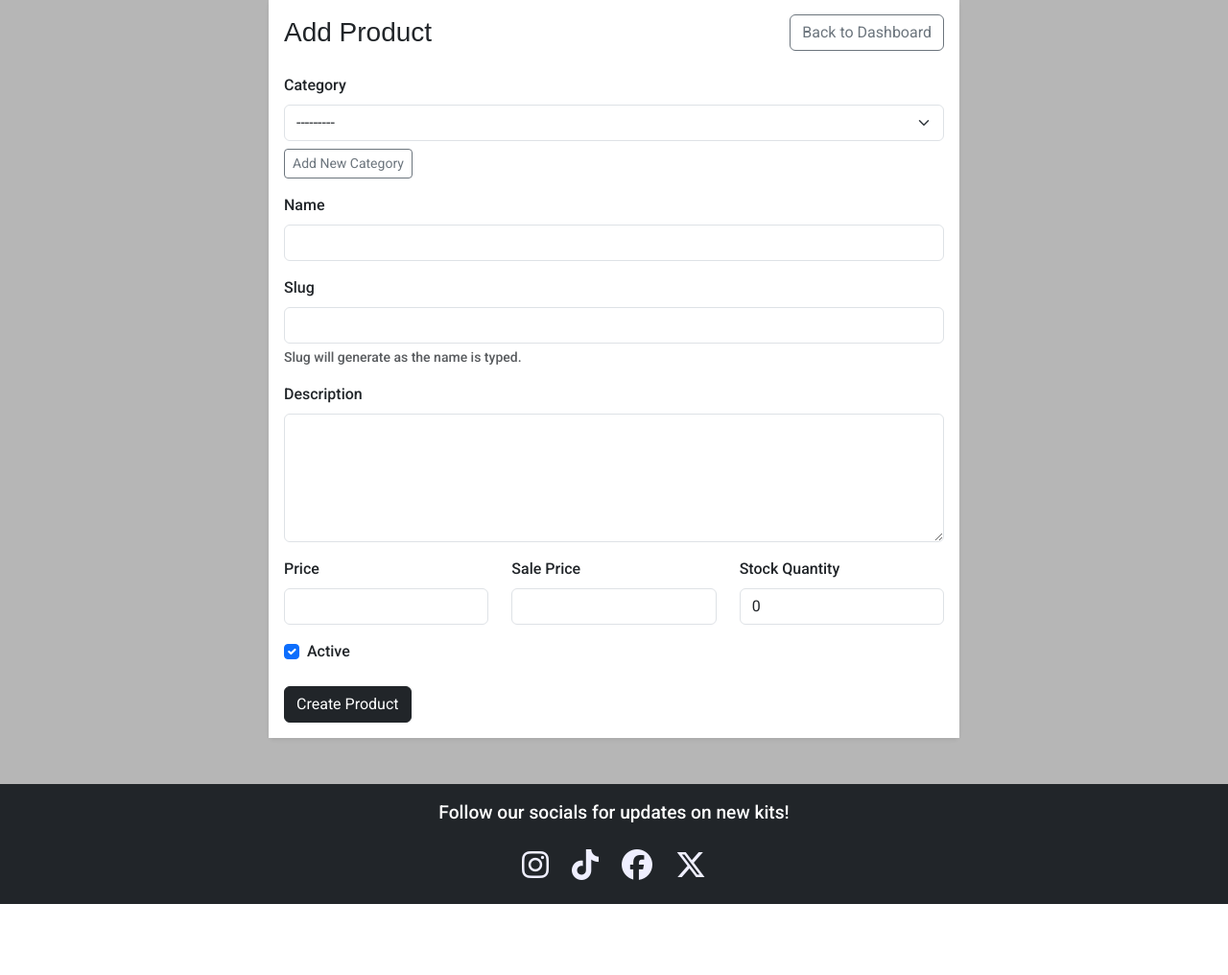
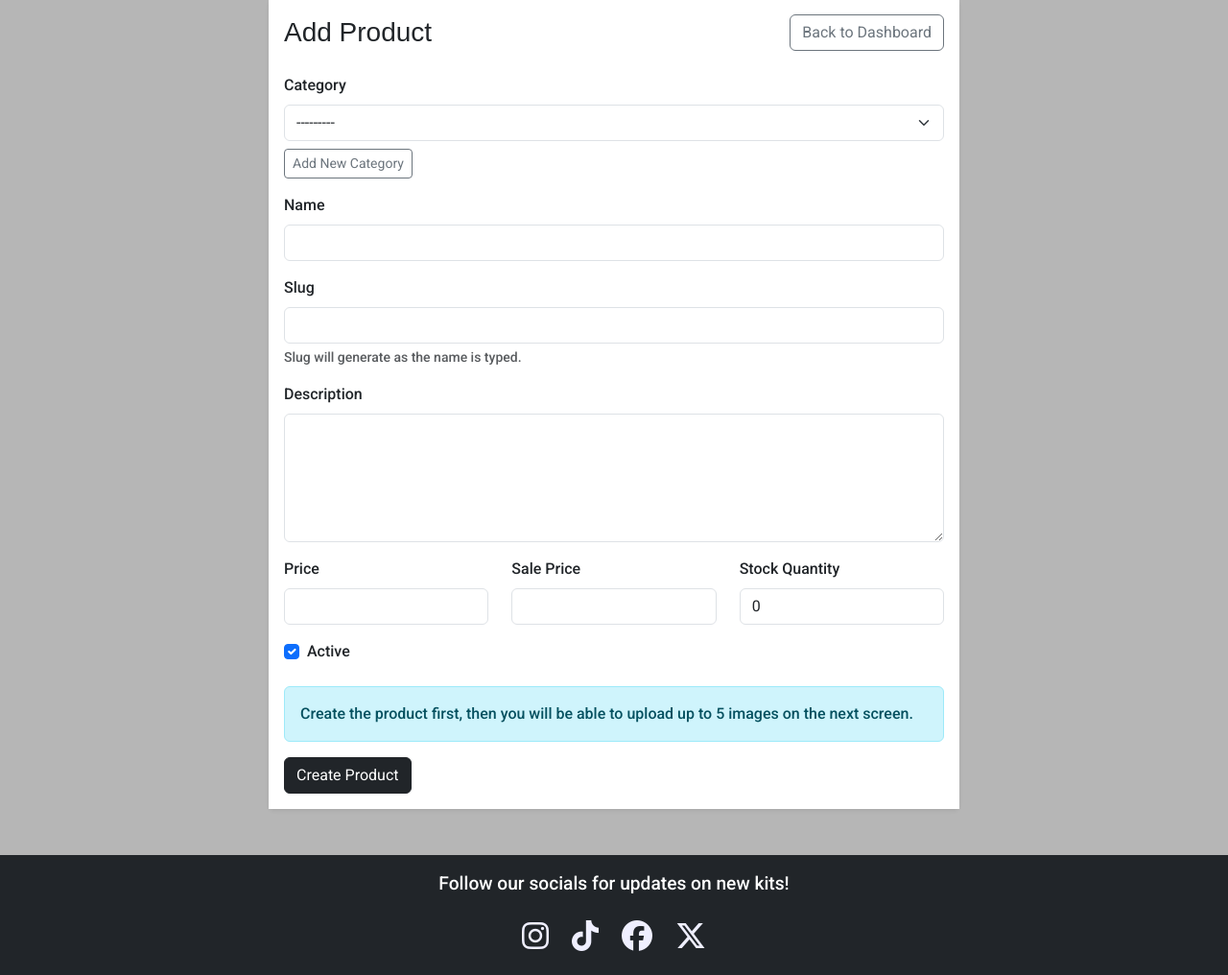
Before and after one commit to JackLamb99/the-kit-box, a Django app: page /dashboard/products/add/ in a window 1280 px wide. Shown: the part 109-1125 px from the top of the page at 96% size. Before the commit the page ends 1051 px from the top, so only its background shows below. Run offline with Django 5.2, Linux system fonts and the light colour scheme; the visitor is signed in with stand-in values (Sample User, id 1); data that the repository does not hold is empty; some libraries are stand-ins or nearby versions; some web fonts are replaced.

Commit message:
FIX product creation form to redirect to edit page after creation to enable image uploads

```diff
--- a/dashboard/templates/dashboard/product_form.html
+++ b/dashboard/templates/dashboard/product_form.html
@@ -99,6 +99,12 @@
                             {% endif %}
                         </div>
 
+                        {% if not product %}
+                            <div class="alert alert-info">
+                                Create the product first, then you will be able to upload up to 5 images on the next screen.
+                            </div>
+                        {% endif %}
+
                         <button type="submit" class="btn btn-dark">
                             {{ submit_text }}
                         </button>
@@ -157,8 +163,8 @@
                             <h5 class="mb-3">Upload New Image</h5>
 
                             <form method="post"
-                                  action="{% url 'add_product_image' product.id %}"
-                                  enctype="multipart/form-data">
+                                    action="{% url 'add_product_image' product.id %}"
+                                    enctype="multipart/form-data">
                                 {% csrf_token %}
 
                                 <div class="row">
--- a/dashboard/views.py
+++ b/dashboard/views.py
@@ -68,9 +68,12 @@ def add_product(request):
     if request.method == "POST":
         form = ProductForm(request.POST)
         if form.is_valid():
-            form.save()
-            messages.success(request, "Product created successfully.")
-            return redirect("dashboard_home")
+            product = form.save()
+            messages.success(
+                request,
+                "Product created successfully. You can now upload images below."
+            )
+            return redirect("edit_product", product_id=product.id)
     else:
         form = ProductForm()
 
```
